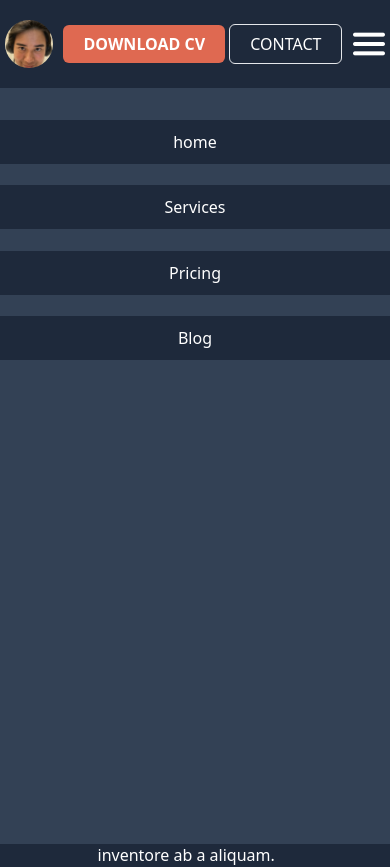
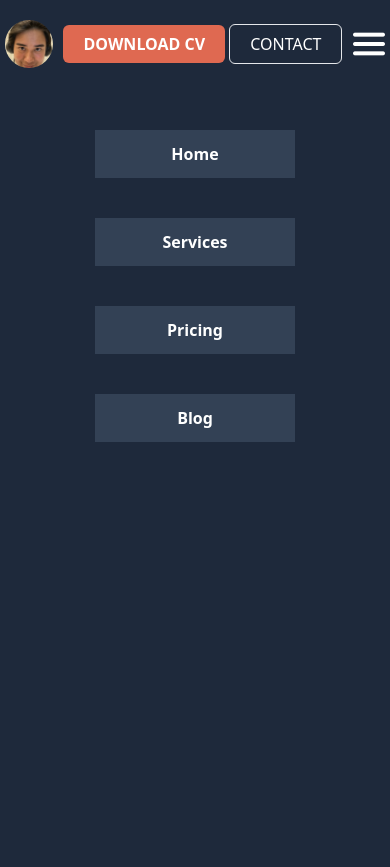
Before and after one commit to Fauzanbtz/Fauzanbtz.github.io, a website: page about.html in a window 390 px wide. Both pictures are taken after a click on the picture 368 px from the left and 44 px from the top of the page. Drawn offline with nearby package versions, Linux system fonts and the light colour scheme.

Commit message:
perubahan mobile menu

```diff
--- a/about.html
+++ b/about.html
@@ -8,13 +8,13 @@
   </head>
   <body class="bg-slate-800">
   <!-- navabar section -->
-    <div class="navabar flex  items-center justify-around py-5 fixed md:sticky z-10 top-0 bg-slate-800 w-[100%]">
+  <div class="navabar flex items-center justify-around py-5 fixed md:sticky z-10 top-0 bg-slate-800 w-[100%]">
     <div class="logo w-12 flex items-center font-bold gap-2 text-white">
       <img class="rounded-full" src="src/img/owow.jpg" alt="">
-        <span class="md:inline hidden">Fauzan</span>
+      <span class="md:inline hidden text-3xl">Fauzan</span>
     </div>
     <div class="item lg:flex  list-none gap-8 text-white hidden opacity-[70%]">
-        <li><a class="hover:font-bold hover:text-[#DF6951]" href="index.html">Home</a></li>
+      <li><a class="hover:font-bold hover:text-[#DF6951]" href="about.html">Home</a></li>
       <li><a class="hover:font-bold hover:text-[#DF6951]" href="#">Services</a></li>
       <li><a class="hover:font-bold hover:text-[#DF6951]" href="#">Pricing</a></li>
       <li><a class="hover:font-bold hover:text-[#DF6951]" href="#">Blog</a></li>
@@ -31,13 +31,12 @@
       </div>
     </div>
   </div>
-    <div class="ham fixed hidden w-[100%] min-h-screen bg-slate-700 pt-[120px] z-[1]">
-      <div class="ham list-none h-[15rem] flex flex-col justify-between">
-        <li><a class="block text-center py-[10px] px-[8rem] bg-slate-800 w-[100%] max-w-[200%] text-white " href="index.html">home</a></li>
-        <li><a class="block text-center py-[10px] px-[8rem] bg-slate-800 w-[100%] max-w-[200%] text-white " href="#">Services</a></li>
-        <li><a class="block text-center py-[10px] px-[8rem] bg-slate-800 w-[100%] max-w-[200%] text-white " href="#">Pricing</a></li>
-        <li><a class="block text-center py-[10px] px-[8rem] bg-slate-800 w-[100%] max-w-[200%] text-white " href="#">Blog</a></li>
-      </div>
+    <!-- hamburger menu item -->
+    <div class="ham fixed left-[100%] w-[100%] mt-20 min-h-[100vh] block pt-[50px] list-none z-10 bg-slate-800 duration-500">
+      <li><a class="block w-[100%] my-0 mb-10 mx-auto max-w-[200px] font-bold text-center py-[12px] px-16px text-white bg-slate-700 " href="index.html">Home</a></li>
+      <li><a class="block w-[100%] my-0 mb-10 mx-auto max-w-[200px] font-bold text-center py-[12px] px-16px text-white bg-slate-700 " href="#">Services</a></li>
+      <li><a class="block w-[100%] my-0 mb-10 mx-auto max-w-[200px] font-bold text-center py-[12px] px-16px text-white bg-slate-700 " href="#">Pricing</a></li>
+      <li><a class="block w-[100%] my-0 mb-10 mx-auto max-w-[200px] font-bold text-center py-[12px] px-16px text-white bg-slate-700 " href="#">Blog</a></li>
     </div>
 
     <div class="flex md:items-center md:justify-around pt-[6rem] sm:flex-row flex-col items-center" data-aos="fade-right">
@@ -63,15 +62,18 @@
     <script src="https://unpkg.com/aos@next/dist/aos.js"></script>
     <script>
       AOS.init();
-      const hamburger = document.getElementById("hamburger")
-    const item = document.querySelector(".ham")
+      const hamburger = document.getElementById("hamburger");
+      const item = document.querySelector(".ham");
+      let isHamburgerActive = false;
+
       hamburger.addEventListener("click", () => {
-    if (item.classList.contains("hidden")){
-      item.classList.remove("hidden")
+      if (isHamburgerActive) {
+      item.style.left = "100%";
       } else {
-      item.classList.add("hidden")
+      item.style.left = "0%";
       }
-  })
+      isHamburgerActive = !isHamburgerActive;
+});
     </script>
   </body>
 </html>
```
Also changed, not shown: index.html (+14 -13 lines), output.css. Lines whose indentation alone changed are shown as unchanged.
